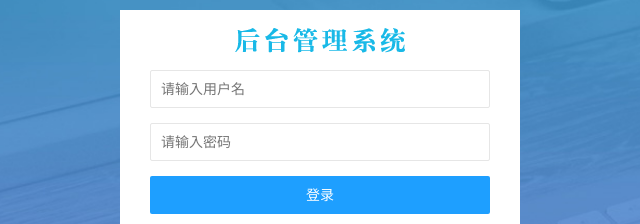
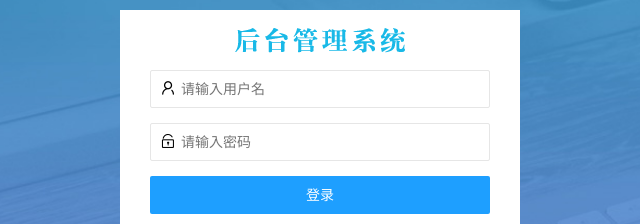
Before and after one commit to StormZZ001/dashijian, a plain HTML site: page login.html in a window 1280 px wide. Shown: the part 263-487 px from the top of the page, 320-960 px from the left. Drawn offline with Linux system fonts and the light colour scheme.

Commit message:
4.绘制文本框前面的小图标

```diff
--- a/assets/css/login.css
+++ b/assets/css/login.css
@@ -28,3 +28,14 @@ html,body{
 .layui-form{
     padding: 0 30px;
 }
+.layui-form-item{
+    position: relative;
+}
+.layui-icon{
+   position: absolute;
+   top: 10px;
+   left: 10px;
+}
+.layui-form-item .layui-input{
+    padding-left: 30px;
+}
--- a/login.html
+++ b/login.html
@@ -24,6 +24,7 @@
         <!-- 登录表单的基本 layui 结构 -->
         <form class="layui-form">
           <div class="layui-form-item">
+            <i class="layui-icon layui-icon-username"></i>
             <input
               type="text"
               name="username"
@@ -36,6 +37,7 @@
             />
           </div>
           <div class="layui-form-item">
+            <i class="layui-icon layui-icon-password"></i>
             <input
               type="password"
               name="password"
```
